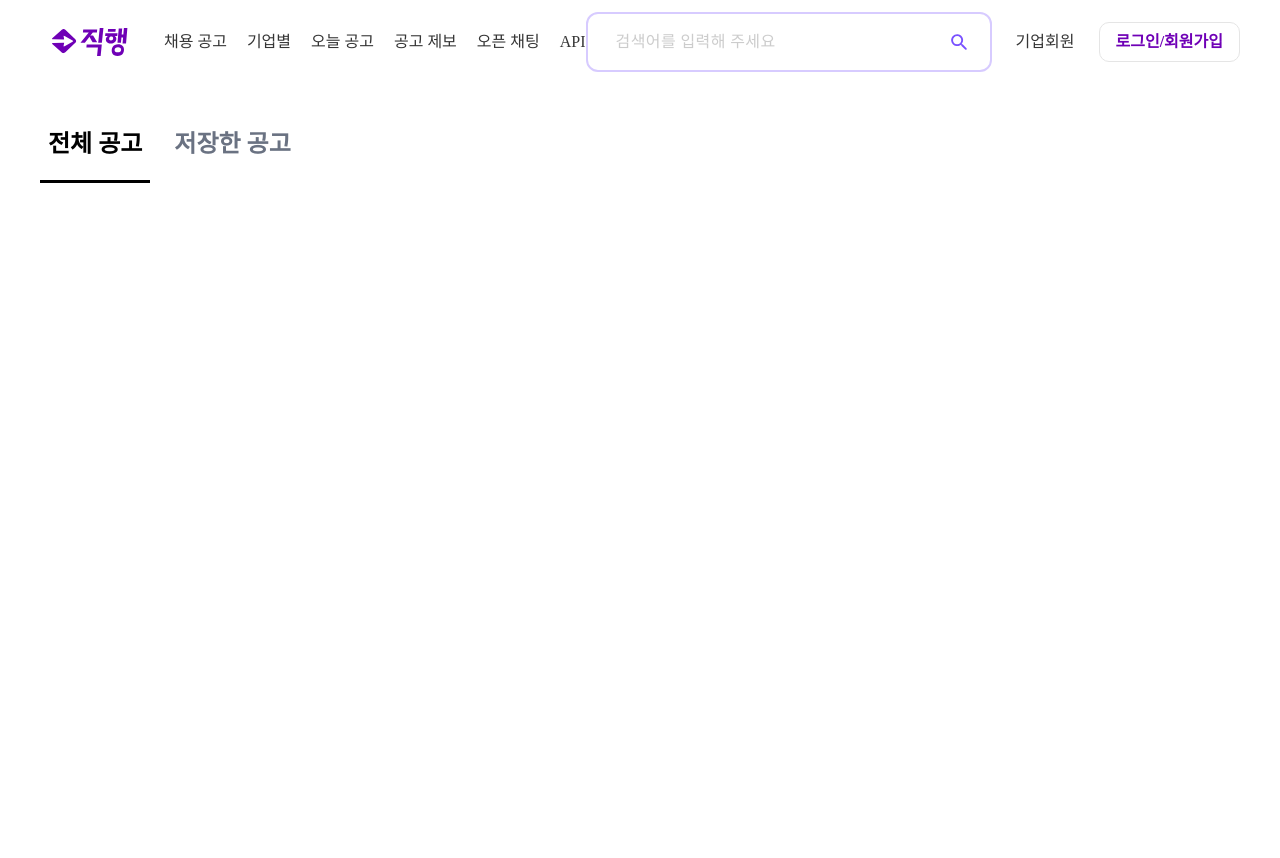
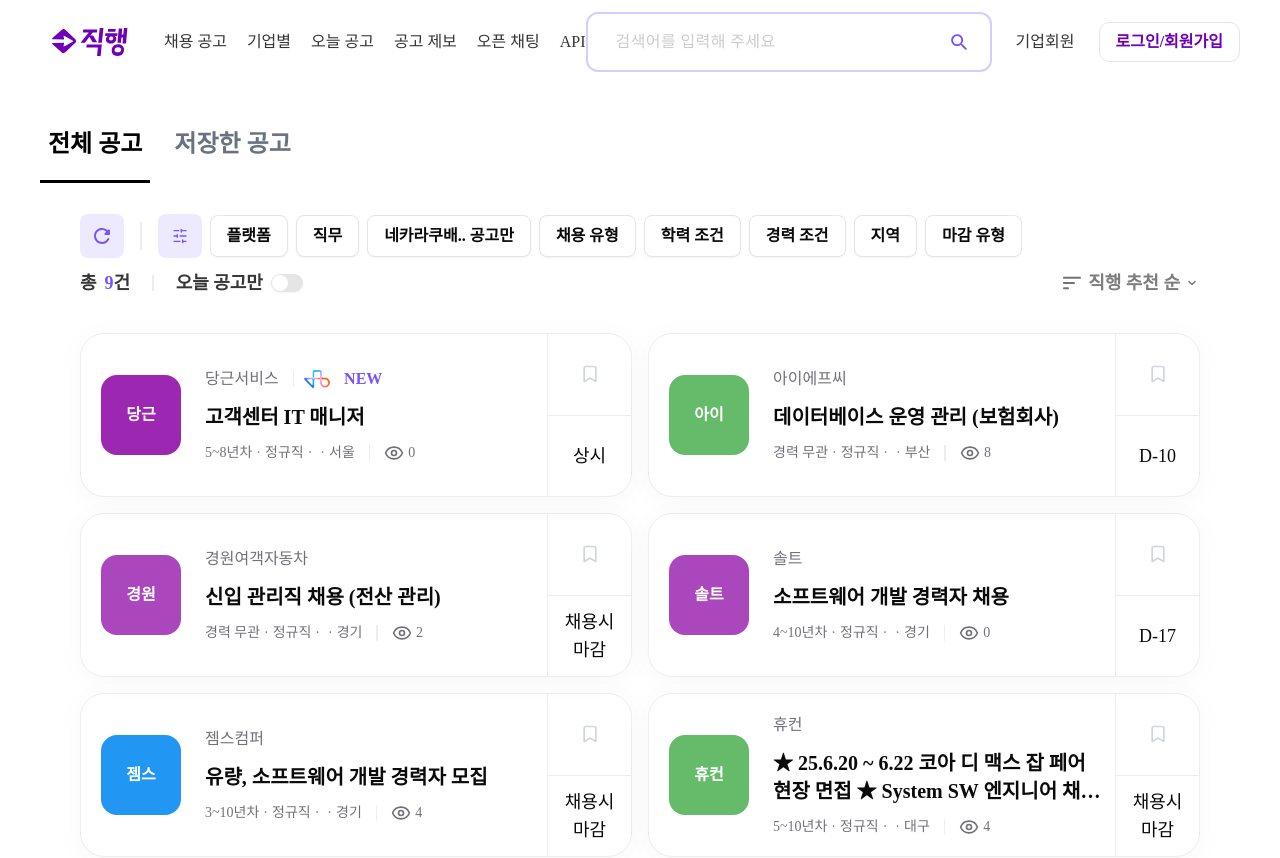
Before and after one commit to zighangbok/Frontend, a Next.js app: page /jobs in a window 1280 px wide. Shown: the top 858 px of the page. Before the commit the page ends 800 px from the top, so only its background shows below. Built offline with nearby package versions, Linux system fonts and the light colour scheme; a web font is replaced by a local one.

Commit message:
feat: 공고 페이지 퍼블리싱

```diff
--- a/src/app/jobs/page.tsx
+++ b/src/app/jobs/page.tsx
@@ -1,15 +1,179 @@
+'use client';
+
 import Header from '@/components/header';
 import TabMenu from '@/components/jobs/tab-menu';
+import JobCard from '@/components/jobs/job-card';
+import { useMemo, useState } from 'react';
+import {
+  DropdownMenu,
+  DropdownMenuContent,
+  DropdownMenuItem,
+  DropdownMenuTrigger,
+} from '@/components/ui/dropdown-menu';
+import { Button } from '@/components/ui/button';
+import Image from 'next/image';
+import { Switch } from '@/components/ui/switch';
+import { cn } from '@/lib/utils';
+import SlideFilterBar from '@/components/jobs/slide-filter-bar';
+import FilterModal from '@/components/jobs/filter-modal';
+import { recruitList } from '@/data/dummy-recruit';
+
+// 정렬 옵션 타입 및 레이블
+type SortOption =
+  | 'recommend'
+  | 'latest'
+  | 'oldest'
+  | 'viewsDesc'
+  | 'viewsAsc'
+  | 'closingSoon'
+  | 'closingLater';
+
+const SORT_LABELS: Record<SortOption, string> = {
+  recommend: '직행 추천 순',
+  latest: '최신 등록 순',
+  oldest: '오래된 등록 순',
+  viewsDesc: '조회수 높은 순',
+  viewsAsc: '조회수 낮은 순',
+  closingSoon: '마감 임박 순',
+  closingLater: '마감 여유 순',
+};
+
+// D-day 파싱 함수
+const parseDday = (dDay?: string): number => {
+  if (!dDay) return Infinity;
+  if (dDay.startsWith('D-')) return parseInt(dDay.slice(2));
+  if (dDay.startsWith('D+')) return 999 + parseInt(dDay.slice(2));
+  return Infinity;
+};
 
 export default function Jobs() {
+  const [sortOption, setSortOption] = useState<SortOption>('recommend');
+  const [filterModalOpen, setFilterModalOpen] = useState(false);
+  const [selectedFilters, setSelectedFilters] = useState<
+    Record<string, string[]>
+  >({});
+
+  const sortedList = useMemo(() => {
+    const list = [...recruitList];
+
+    switch (sortOption) {
+      case 'viewsDesc':
+        return list.sort((a, b) => b.views - a.views);
+      case 'viewsAsc':
+        return list.sort((a, b) => a.views - b.views);
+      case 'closingSoon':
+        return list
+          .filter((item) => item.status === '디데이')
+          .sort((a, b) => parseDday(a.dDay) - parseDday(b.dDay));
+      case 'closingLater':
+        return list
+          .filter((item) => item.status === '디데이')
+          .sort((a, b) => parseDday(b.dDay) - parseDday(a.dDay));
+      case 'oldest':
+        return list.reverse(); // 단순히 역순 (등록일 없으므로 가정)
+      case 'latest':
+        return list; // 최신순 (현재 순서 유지)
+      case 'recommend':
+      default:
+        return list;
+    }
+  }, [sortOption]);
+
+  const handleChangeFilter = (type: string, values: string[]) => {
+    setSelectedFilters((prev) => ({ ...prev, [type]: values }));
+  };
+
+  const handleResetFilters = () => {
+    setSelectedFilters({});
+  };
+
   return (
     <div>
       <Header />
-      <div>
-        <div className="relative mt-6 w-full overflow-visible px-0 md:mx-auto md:max-w-screen-xl md:px-10">
-          <TabMenu />
+
+      <div className="relative mt-6 w-full overflow-visible px-0 md:mx-auto md:max-w-screen-xl md:px-10">
+        <TabMenu />
+      </div>
+
+      <div className="mt-6 px-10">
+        <SlideFilterBar
+          onOpenFilter={() => setFilterModalOpen(true)}
+          activeFilter={undefined}
+        />
+
+        <div className="relative w-full overflow-visible md:mx-auto md:max-w-screen-xl md:px-10">
+          {/* 상단 필터/정렬 UI */}
+          <div className="flex w-full flex-col justify-between text-lg font-semibold text-[#363636] md:flex-row md:pt-0 md:pb-8">
+            <div className="flex items-center gap-3">
+              <div className="flex items-center">
+                총{' '}
+                <span className="ml-2 text-[#7951FF]">{sortedList.length}</span>
+                건
+              </div>
+
+              <div className="mr-2.5 ml-2.5 h-4 w-[1.5px] shrink-0 bg-[#EDEDED]" />
+
+              <div className="flex items-center gap-2">
+                오늘 공고만
+                <Switch className="cursor-pointer" />
+              </div>
+            </div>
+
+            <DropdownMenu>
+              <DropdownMenuTrigger
+                asChild
+                className="flex min-w-[132px] cursor-pointer items-center gap-2 rounded-lg px-0 py-3 text-[#7D7D7D] hover:bg-transparent focus:ring-0 focus:outline-none"
+              >
+                <Button variant="ghost" className="gap-1 text-lg font-semibold">
+                  <Image
+                    src="/icons/sort.svg"
+                    alt="sort"
+                    width={24}
+                    height={24}
+                  />
+                  {SORT_LABELS[sortOption]}
+                  <Image
+                    src="/icons/expand-more.svg"
+                    alt="expand-more"
+                    width={16}
+                    height={16}
+                  />
+                </Button>
+              </DropdownMenuTrigger>
+              <DropdownMenuContent align="end">
+                {(Object.keys(SORT_LABELS) as SortOption[]).map((key) => (
+                  <DropdownMenuItem
+                    key={key}
+                    onClick={() => setSortOption(key)}
+                    className={cn(
+                      'py-2 text-sm font-semibold',
+                      sortOption === key && 'bg-gray-100',
+                    )}
+                  >
+                    {SORT_LABELS[key]}
+                  </DropdownMenuItem>
+                ))}
+              </DropdownMenuContent>
+            </DropdownMenu>
+          </div>
+
+          <div className="box-border flex w-full flex-grow flex-col items-start gap-2.5 px-4 pt-0 pb-10 lg:grid lg:grid-cols-2 lg:content-start lg:justify-between lg:gap-4 lg:px-0 lg:pt-0 lg:pb-12">
+            {recruitList.map((recruit, index) => (
+              <JobCard key={index} {...recruit} />
+            ))}
+          </div>
         </div>
       </div>
+
+      {/* 필터 모달 */}
+      <FilterModal
+        open={filterModalOpen}
+        onClose={() => setFilterModalOpen(false)}
+        selectedFilters={selectedFilters}
+        onChange={handleChangeFilter}
+        onReset={handleResetFilters}
+        count={sortedList.length}
+      />
     </div>
   );
 }
```
